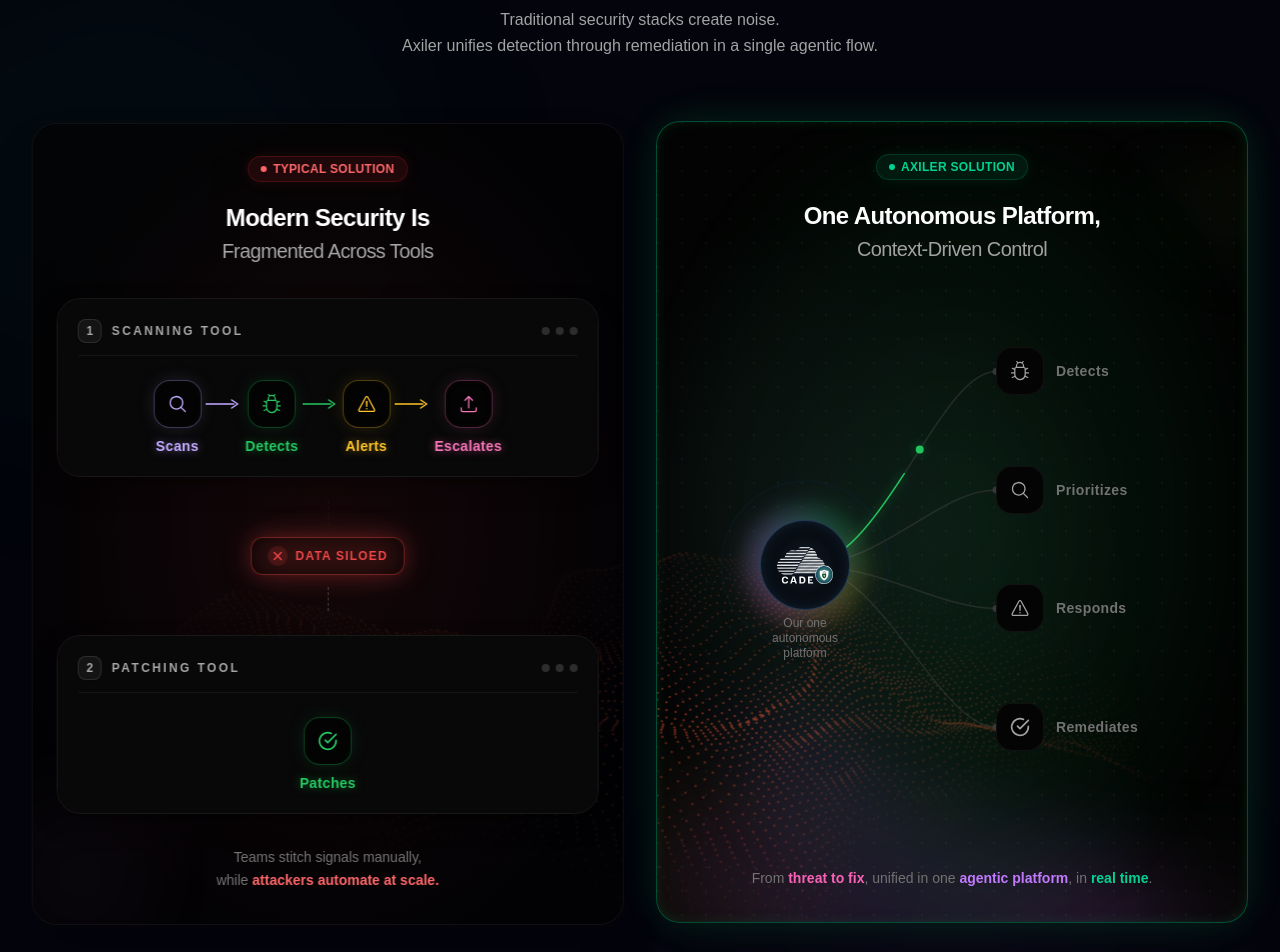
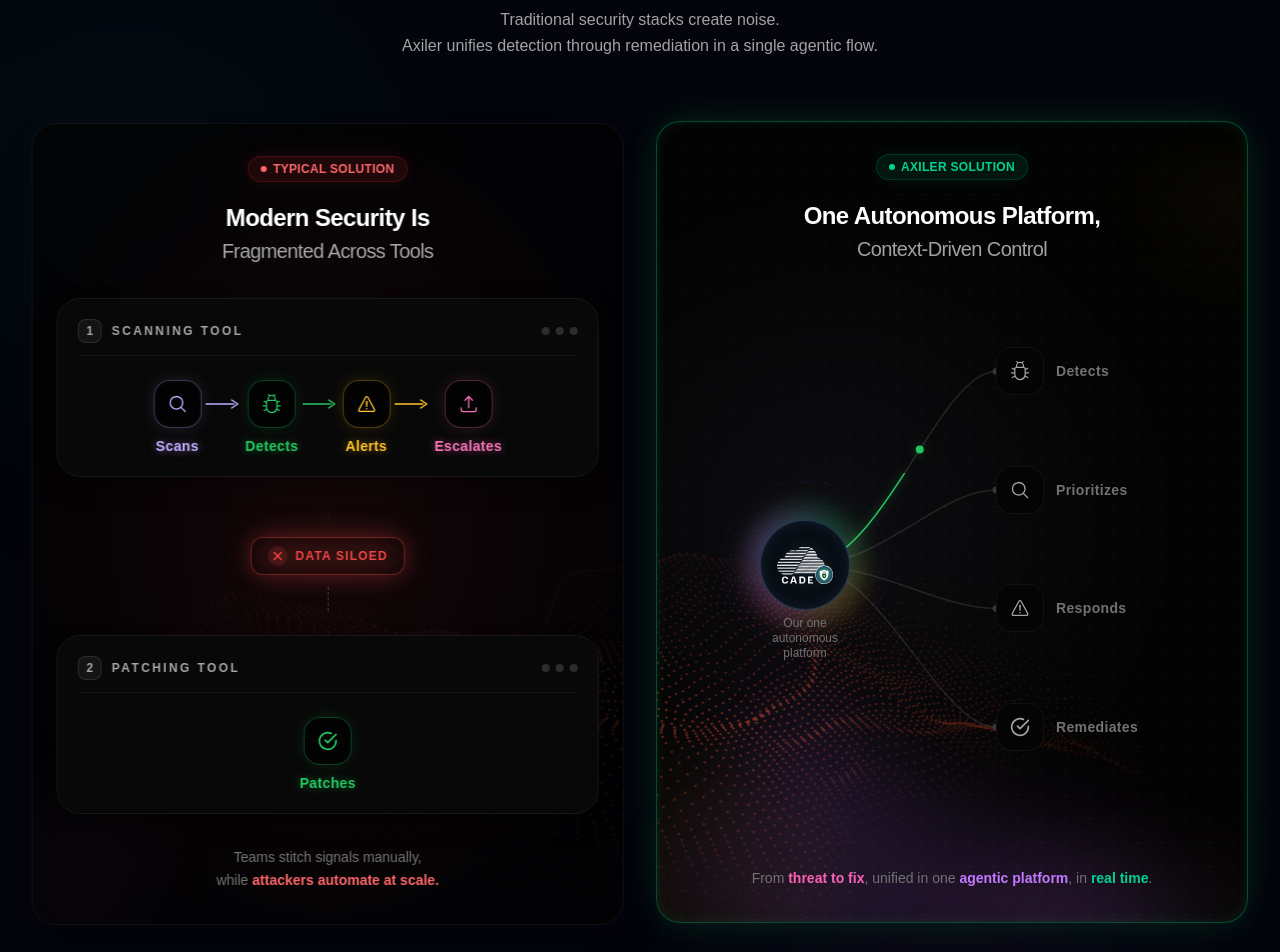
Before and after one commit to dev-mdshahid/axiler, a Next.js app: page / in a window 1280 px wide. Shown: the part 1080-2032 px from the top of the page. Built offline with nearby package versions, Linux system fonts and the light colour scheme; a web font is replaced by a local one.

Commit message:
feat: make the result section responsive

```diff
--- a/components/sections/home/AutonomousPlatformCard.tsx
+++ b/components/sections/home/AutonomousPlatformCard.tsx
@@ -376,23 +376,12 @@
         }}
         aria-hidden="true"
       />
-      {/* Green glow background when right flow is active or in final state */}
-      <div
-        className="pointer-events-none absolute inset-0 transition-opacity duration-700"
-        style={{
-          background:
-            "radial-gradient(ellipse 80% 80% at 50% 50%, rgba(34,197,94,0.12) 0%, rgba(34,197,94,0.05) 50%, transparent 70%)",
-          filter: "blur(28px)",
-          opacity: showGreenGlow ? 1 : 0,
-        }}
-        aria-hidden="true"
-      />
       {/* Background glows */}
       <div
         className="pointer-events-none absolute inset-0"
         style={{
           background:
-            "radial-gradient(ellipse at 30% 50%, rgba(192,169,255,0.05) 0%, transparent 60%), radial-gradient(ellipse at 50% 85%, rgba(34,197,94,0.04) 0%, transparent 50%)",
+            "radial-gradient(ellipse at 30% 50%, rgba(192,169,255,0.05) 0%, transparent 60%)",
         }}
         aria-hidden="true"
       />
@@ -400,7 +389,7 @@
         className="pointer-events-none absolute -bottom-16 -left-16 size-48 rounded-full opacity-40 sm:size-56"
         style={{
           background:
-            "radial-gradient(circle, rgba(192,169,255,0.3) 0%, rgba(244,114,182,0.2) 30%, rgba(251,191,36,0.15) 50%, rgba(34,197,94,0.1) 70%, transparent 100%)",
+            "radial-gradient(circle, rgba(192,169,255,0.3) 0%, rgba(244,114,182,0.2) 30%, rgba(251,191,36,0.15) 50%, transparent 100%)",
           filter: "blur(40px)",
         }}
         aria-hidden="true"
@@ -409,7 +398,7 @@
         className="pointer-events-none absolute -bottom-12 -right-12 h-40 w-3/4 opacity-50 sm:h-48 sm:w-2/3 md:h-56"
         style={{
           background:
-            "radial-gradient(ellipse 80% 70% at 70% 90%, rgba(192,169,255,0.12) 0%, rgba(244,114,182,0.06) 40%, rgba(34,197,94,0.04) 70%, transparent 100%)",
+            "radial-gradient(ellipse 80% 70% at 70% 90%, rgba(192,169,255,0.12) 0%, rgba(244,114,182,0.06) 40%, transparent 100%)",
           filter: "blur(32px)",
         }}
         aria-hidden="true"
@@ -418,7 +407,7 @@
         className="pointer-events-none absolute -right-8 top-8 h-32 w-1/2 opacity-60 sm:h-40 sm:w-2/5"
         style={{
           background:
-            "radial-gradient(ellipse 70% 80% at 90% 20%, rgba(251,191,36,0.08) 0%, rgba(34,197,94,0.05) 50%, transparent 100%)",
+            "radial-gradient(ellipse 70% 80% at 90% 20%, rgba(251,191,36,0.08) 0%, transparent 100%)",
           filter: "blur(28px)",
         }}
         aria-hidden="true"
--- a/components/sections/home/TheResult.tsx
+++ b/components/sections/home/TheResult.tsx
@@ -117,21 +117,19 @@
           </div>
 
           {/* Rows */}
-          <div className="flex flex-col gap-3 lg:gap-4">
+          <div className="flex flex-col gap-8 lg:gap-4">
             {COMPARISONS.map((item, idx) => (
               <div
                 key={idx}
-                className="group relative flex flex-col lg:grid lg:grid-cols-[1fr_auto_1fr] items-center gap-3 sm:gap-4 lg:gap-6"
+                className="group relative flex flex-col lg:grid lg:grid-cols-[1fr_auto_1fr] items-center gap-3 sm:gap-4 lg:gap-6 p-5 lg:p-0 bg-white/[0.02] lg:bg-transparent rounded-3xl lg:rounded-none border border-white/5 lg:border-none"
               >
-                 {/* Mobile Header Left (only first row) */}
-                 {idx === 0 && (
+                 {/* Mobile Header Left */}
                  <div className="text-center text-[11px] font-bold uppercase tracking-[0.2em] text-neutral-500 mb-1 lg:hidden w-full">
                    Traditional AppSec
                  </div>
-                 )}
 
                  {/* Left side: Traditional */}
-                 <div className="w-full flex items-center gap-4 p-4 sm:p-5 rounded-2xl sm:rounded-3xl bg-[#0A0B14] border border-white/5 relative z-10 transition-all duration-300 lg:group-hover:-translate-x-1 hover:border-white/10 hover:bg-white/5">
+                 <div className="w-full flex items-center gap-4 p-4 sm:p-5 rounded-2xl sm:rounded-3xl bg-[#0A0B14] border border-white/5 relative z-10 transition-all duration-300 lg:group-hover:-translate-x-1 hover:border-white/10 hover:bg-white/5 shadow-md">
                     <div className="flex items-center justify-center w-12 h-12 rounded-full bg-white/5 text-neutral-400 group-hover:text-neutral-300 transition-colors shrink-0">
                         <item.before.icon size={24} />
                     </div>
@@ -142,19 +140,17 @@
                  </div>
 
                  {/* Middle Arrow */}
-                 <div className="flex justify-center items-center z-10 py-1 lg:py-0 shrink-0">
+                 <div className="flex justify-center items-center z-10 py-1 lg:py-0 shrink-0 relative">
                     <div className={`relative flex items-center justify-center w-10 h-10 rounded-full border border-white/10 bg-[#03040C] shadow-lg transition-all duration-300 group-hover:scale-110 lg:rotate-0 rotate-90 group-hover:border-white/20`}>
                        <div className={`absolute w-6 h-6 rounded-full ${item.after.bg} blur-md opacity-0 group-hover:opacity-100 transition-opacity duration-300`} />
                        <TbArrowRight className={`relative z-10 ${item.after.color} opacity-80 group-hover:opacity-100 transition-opacity`} size={20} />
                     </div>
                  </div>
 
-                 {/* Mobile Header Right (only first row) */}
-                 {idx === 0 && (
+                 {/* Mobile Header Right */}
                  <div className="flex justify-center mt-1 mb-1 lg:hidden w-full relative z-10">
                    <Image src="/assets/what-it-does/cade-logo.svg" alt="CADE" width={70} height={35} className="drop-shadow-sm" />
                  </div>
-                 )}
 
                  {/* Right side: CADE Result */}
                  <div className={`w-full flex items-center gap-4 p-4 sm:p-5 rounded-2xl sm:rounded-3xl ${item.after.bg} ${item.after.border} border relative z-10 transition-all duration-300 lg:group-hover:translate-x-1 shadow-[inset_0_0_20px_rgba(0,0,0,0.2)] lg:shadow-none`}>
```
Lines whose indentation alone changed are shown as unchanged.
